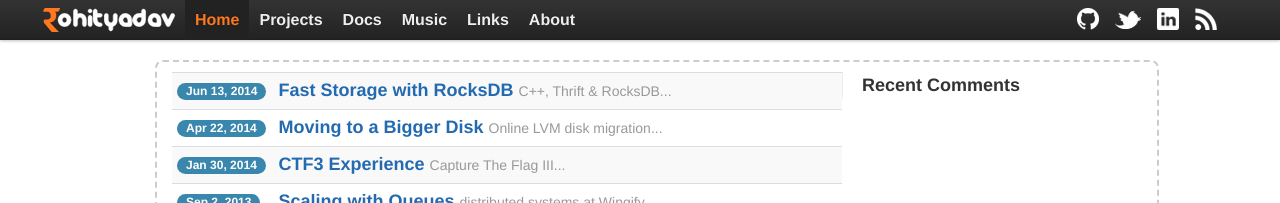
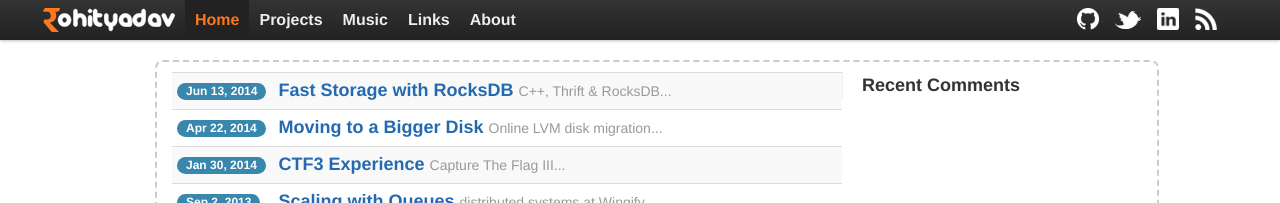
Before and after one commit to rohityadavcloud/rohityadavcloud.github.io, a Jekyll site: the page built from index.markdown, in a window 1280 px wide. Shown: the top 203 px of the page. Built offline with Jekyll 4.4.1, drawn with Linux system fonts in a browser that asks for light colours; comment, search, counter and statistics services are not loaded.

Commit message:
Remove docs links from template
Signed-off-by: Rohit Yadav <bhaisaab@baagi.org>

```diff
--- a/404.html
+++ b/404.html
@@ -49,7 +49,6 @@
               </ul>
             </li>
 
-            <li><a href="/docs"><strong>Docs</strong></a></li>
             <li><a href="/music"><strong>Music</strong></a></li>
             <li><a href="/links"><strong>Links</strong></a></li>
             <li><a href="/about"><strong>About</strong></a></li>
--- a/_layouts/default.html
+++ b/_layouts/default.html
@@ -42,7 +42,6 @@
               <a href="/projects" class="dropdown-toggle" data-toggle="dropdown"><strong>Projects</strong></a>
             </li>
 
-            <li {% if page.title == "Docs" %}class="active"{% endif %}><a href="/docs"><strong>Docs</strong></a></li>
             <li {% if page.title == "Music" %}class="active"{% endif %}><a href="/music"><strong>Music</strong></a></li>
             <li {% if page.title == "Links" %}class="active"{% endif %}><a href="/links"><strong>Links</strong></a></li>
             <li {% if page.title == "About" %}class="active"{% endif %}><a href="/about"><strong>About</strong></a></li>
```
